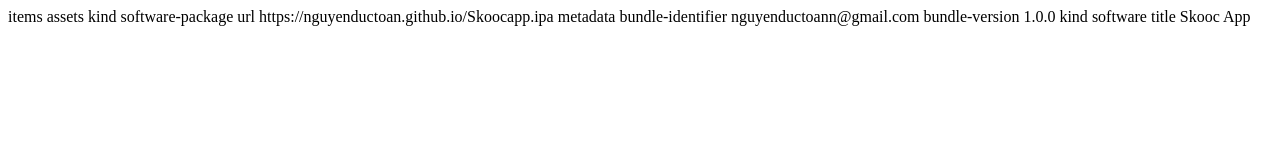
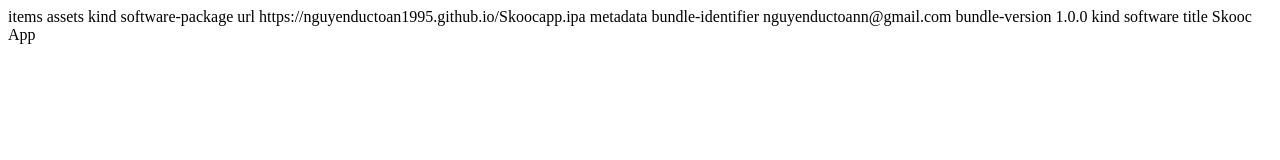
Before and after one commit to nguyenductoan1995/Ductoan.github.io, a plain HTML site: page index.html in a window 1280 px wide. Drawn offline with Linux system fonts and the light colour scheme.

Commit message:
Update index.html

```diff
--- a/index.html
+++ b/index.html
@@ -11,7 +11,7 @@
 					<key>kind</key>
 					<string>software-package</string>
 					<key>url</key>
-					<string>https://nguyenductoan.github.io/Skoocapp.ipa</string>
+					<string>https://nguyenductoan1995.github.io/Skoocapp.ipa</string>
 				</dict>
 			</array>
 			<key>metadata</key>
```
